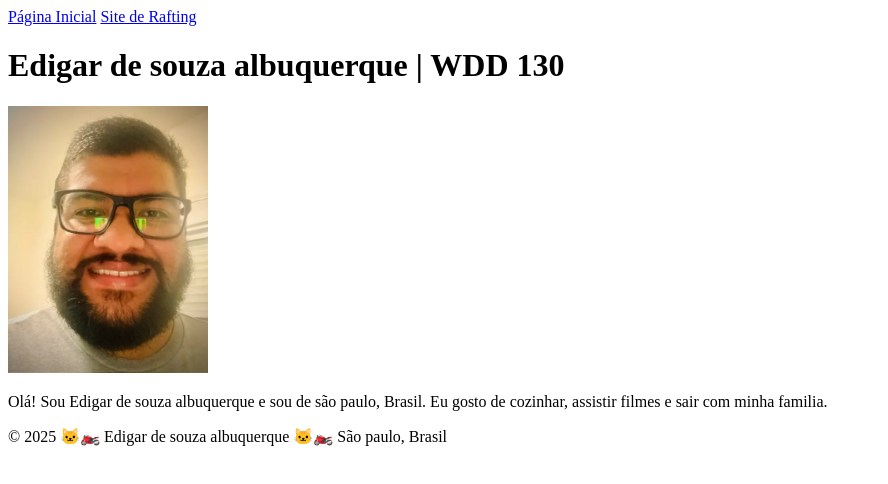
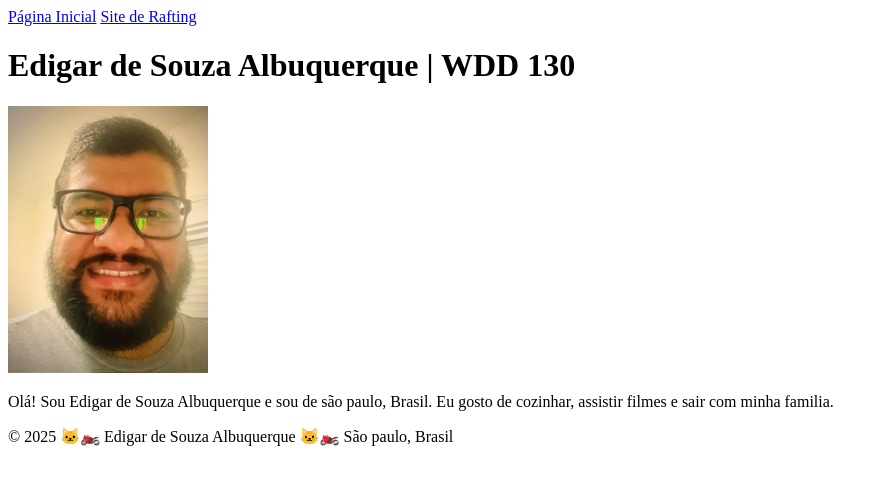
Before and after one commit to Albuquerque293/wdd130, a plain HTML site: page index.html in a window 1280 px wide. Shown: the whole page, without its empty margins (0-888 px from the left). Drawn offline with Linux system fonts and the light colour scheme.

Commit message:
pagina edigar 1

```diff
--- a/index.html
+++ b/index.html
@@ -4,7 +4,7 @@
 <head>
     <meta charset="UTF-8">
     <meta name="viewport" content="width=device-width, initial-scale=1.0">
-    <title>Edigar de souza albuquerque | WDD 130</title>
+    <title>Edigar de Souza Albuquerque | WDD 130</title>
 </head>
 
 <body>
@@ -17,15 +17,15 @@
 
     </header>
     <main>
-        <h1>Edigar de souza albuquerque | WDD 130</h1>
+        <h1>Edigar de Souza Albuquerque | WDD 130</h1>
         <img src="imagens/perfil.webp" alt="Olá, Meu nome é Edigar de souza albuquerque"
           width="200">
-        <p>Olá! Sou Edigar de souza albuquerque e sou de são paulo, Brasil. Eu gosto de cozinhar,
+        <p>Olá! Sou Edigar de Souza Albuquerque e sou de são paulo, Brasil. Eu gosto de cozinhar,
             assistir filmes e sair com minha familia.</p>
 
     </main>
     <footer>
-        <p>&copy; 2025 🐱‍🏍 Edigar de souza albuquerque 🐱‍🏍 São paulo, Brasil</p>
+        <p>&copy; 2025 🐱‍🏍 Edigar de Souza Albuquerque 🐱‍🏍 São paulo, Brasil</p>
 
     </footer>
 
```
